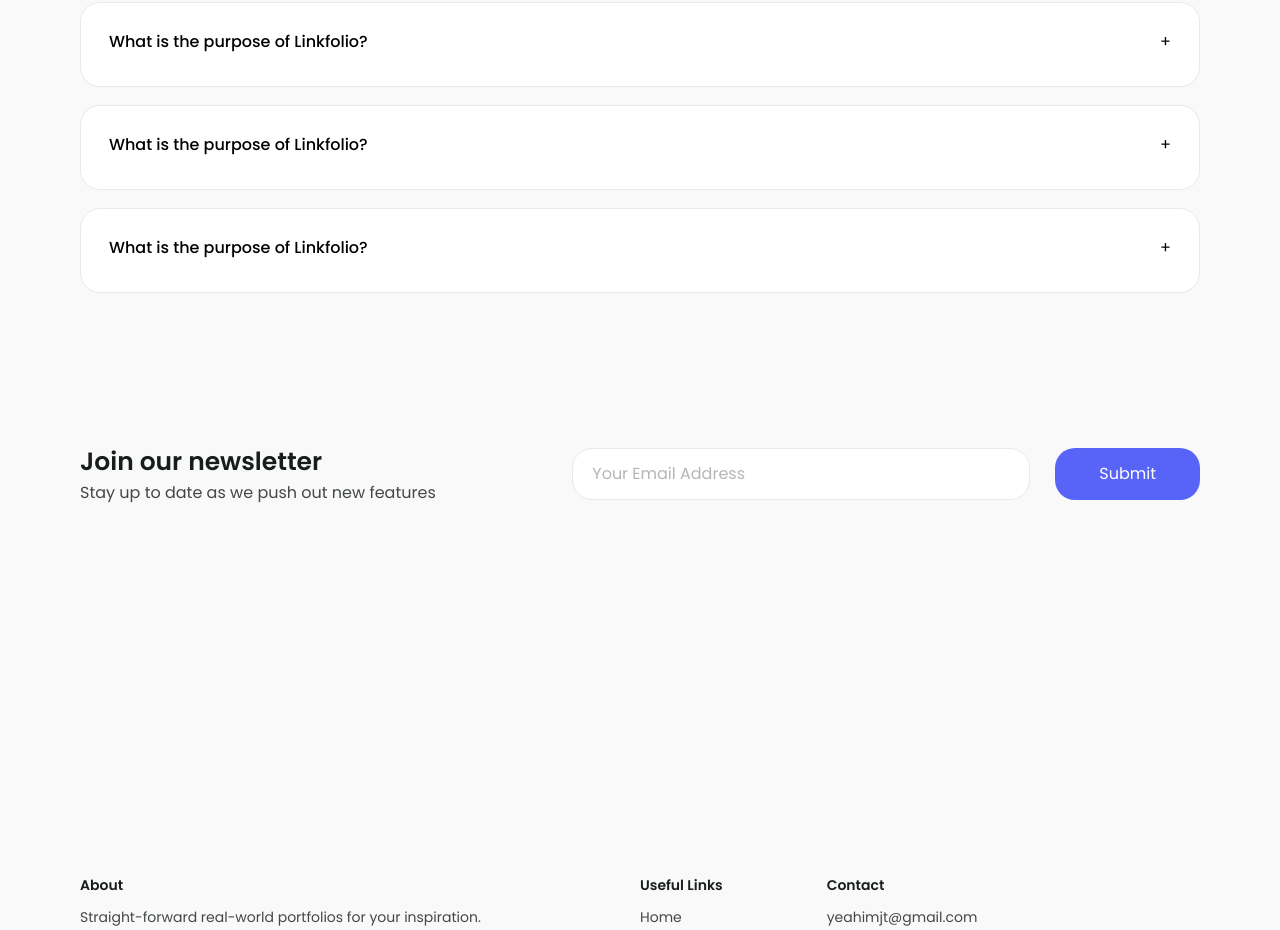
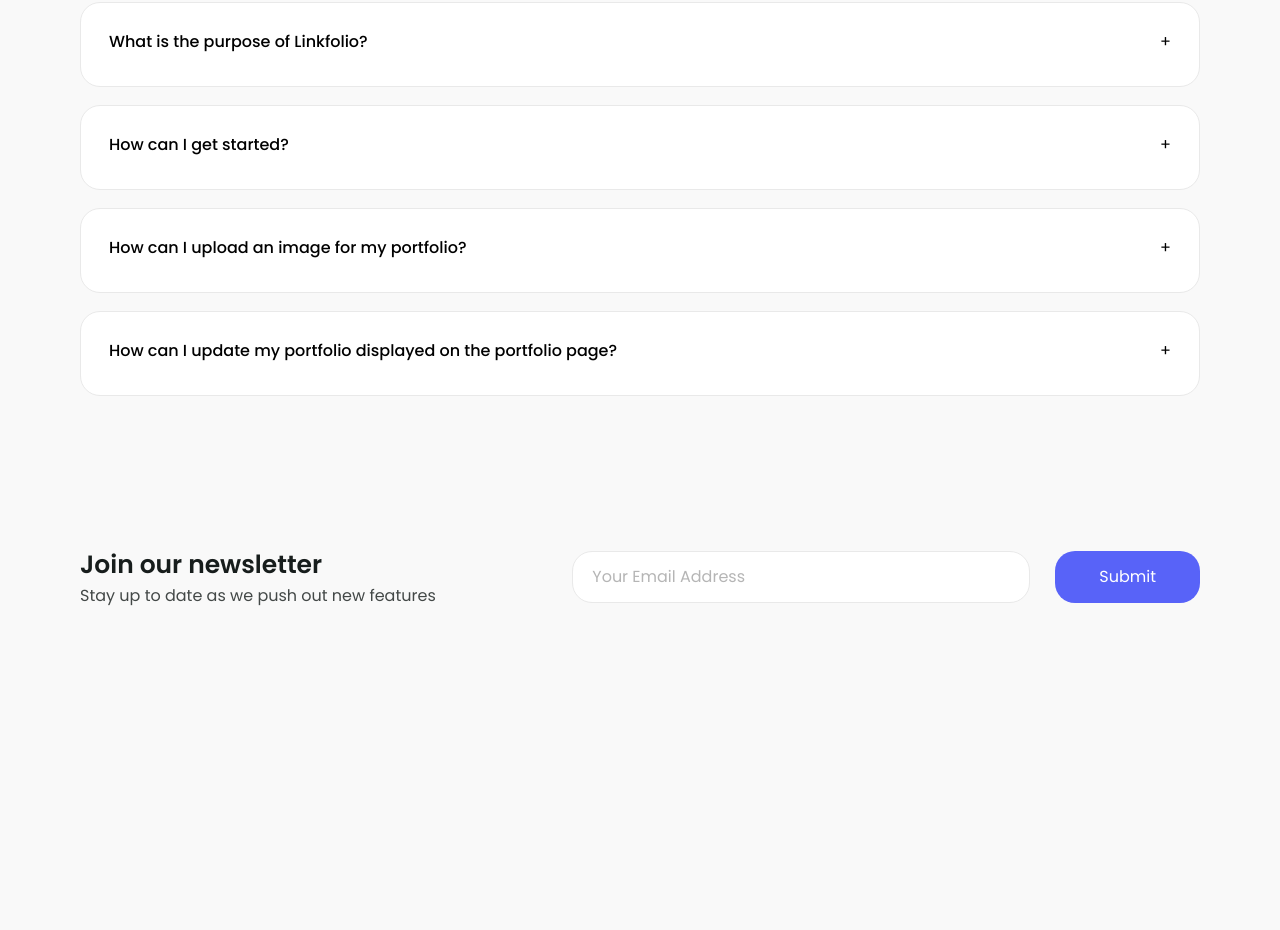
Before and after one commit to jtrevdev/linkfolio, a Next.js app: page / in a window 1280 px wide. Shown: the part 1680-2610 px from the top of the page. Built offline with nearby package versions, Linux system fonts and the light colour scheme; no server answers.

Commit message:
adding appropriate faq

```diff
--- a/app/page.tsx
+++ b/app/page.tsx
@@ -21,27 +21,36 @@ const questions = [
   },
   {
     id: 2,
-    label: 'What is the purpose of Linkfolio?',
+    label: 'How can I get started?',
     renderContent: (
       <p>
-        Linkfolio was created to ultimately give users straight-forward
-        inspiration with real-world portfolios. It’s common that upon searching
-        for portfolios you will be met with the same portfolios that have become
-        popular within the space. Linkfolio allows the user to reach unique
-        designs they have never seen before.
+        Getting started is simple! You first must create an account. Upon
+        creating your account you will be prompted to fill out additional
+        preferences. These preferences can be added or edited at a later time.
+        By linking your portfolio url to your account, you will have your
+        portfolio displayed in the portfolio page automatically.
       </p>
     ),
   },
   {
     id: 3,
-    label: 'What is the purpose of Linkfolio?',
+    label: 'How can I upload an image for my portfolio?',
     renderContent: (
       <p>
-        Linkfolio was created to ultimately give users straight-forward
-        inspiration with real-world portfolios. It’s common that upon searching
-        for portfolios you will be met with the same portfolios that have become
-        popular within the space. Linkfolio allows the user to reach unique
-        designs they have never seen before.
+        When you link your portfolio to your account, an image of your landing
+        page of your portfolio will be taken automatically, this image occurs
+        3.5s after loading your given portfolio url. This image can not be
+        uploaded manually.
+      </p>
+    ),
+  },
+  {
+    id: 4,
+    label: 'How can I update my portfolio displayed on the portfolio page?',
+    renderContent: (
+      <p>
+        To upload your portfolio displayed on the portfolio page, simply update
+        your portfolio url in your account settings, we'll do the rest.
       </p>
     ),
   },
```
